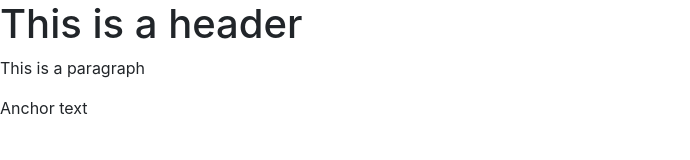
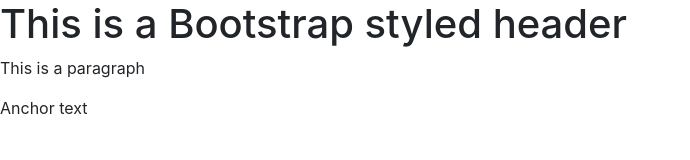
Before and after one commit to christophviehoff/git-test, a website: page index.html in a window 1280 px wide. Shown: the whole page, without its empty margins (0-690 px from the left). Drawn offline with nearby package versions, Linux system fonts and the light colour scheme.

Commit message:
Bootstrap 1 st commit

```diff
--- a/index.html
+++ b/index.html
@@ -11,7 +11,7 @@
     <title>Bootstrap lessons</title>
   </head>
   <body>
-    <h1>This is a header</h1>
+    <h1>This is a Bootstrap styled header</h1>
     <p>This is a paragraph</p>
     <a>Anchor text</a>
     <!-- jQuery first, then Tether, then Bootstrap JS. -->
```
